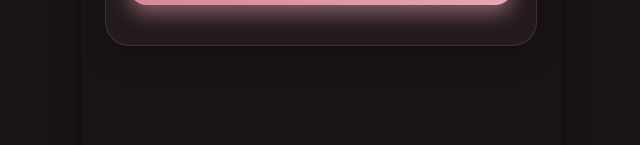
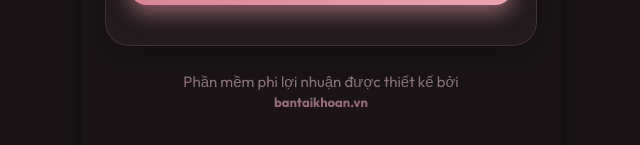
Before and after one commit to ttamng97/takecareyourskin, a React (Vite) app: page / in a window 1280 px wide. Shown: the part 581-726 px from the top of the page, without its empty margins (319-959 px from the left). Built offline with nearby package versions, Linux system fonts and the light colour scheme.

Commit message:
style: add bantaikhoan footer brand

```diff
--- a/src/App.jsx
+++ b/src/App.jsx
@@ -410,6 +410,12 @@
         </div>
       )}
 
+      {/* FOOTER */}
+      <div style={{textAlign: 'center', marginTop: '24px', opacity: 0.6, fontSize: '13px', color: 'var(--text-secondary)'}}>
+        <p>Phần mềm phi lợi nhuận được thiết kế bởi</p>
+        <a href="https://bantaikhoan.vn" target="_blank" rel="noopener noreferrer" style={{color: 'var(--accent)', fontWeight: 'bold', textDecoration: 'none'}}>bantaikhoan.vn</a>
+      </div>
+
     </div>
   );
 }
```
